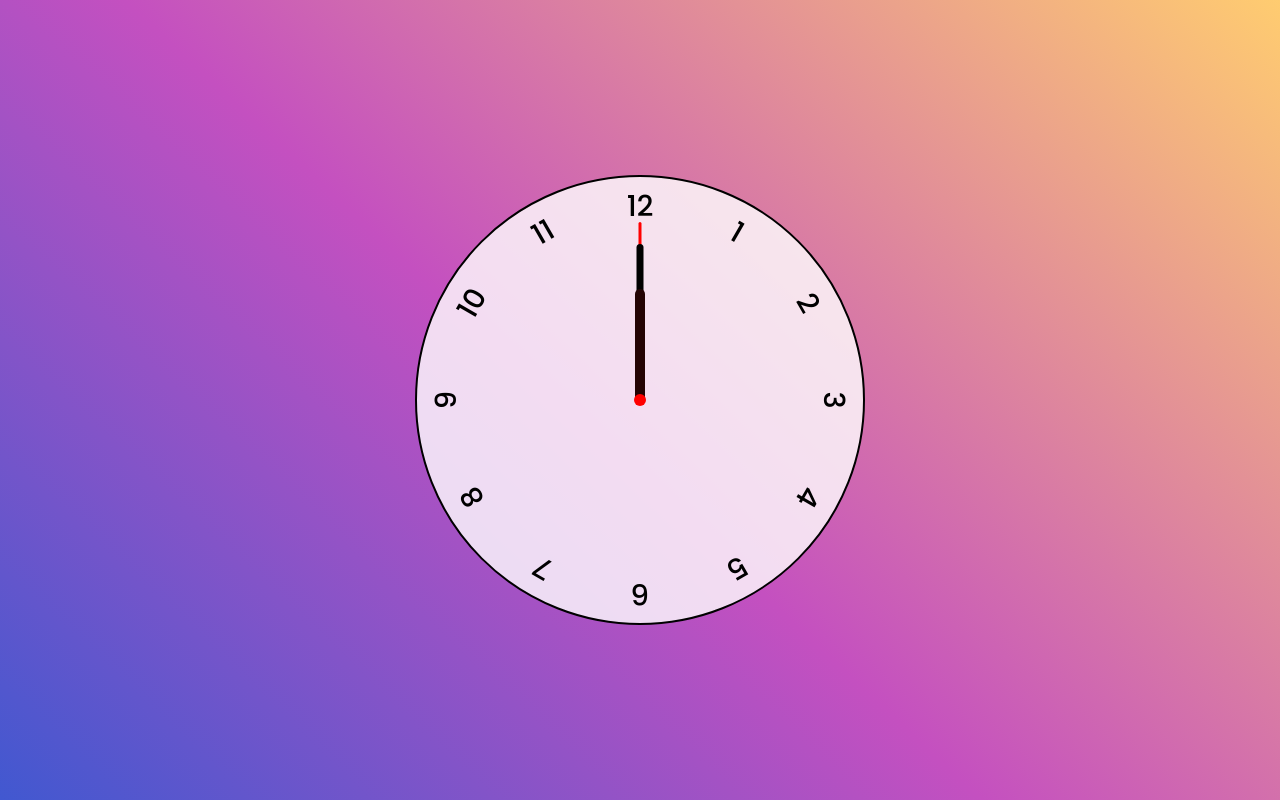
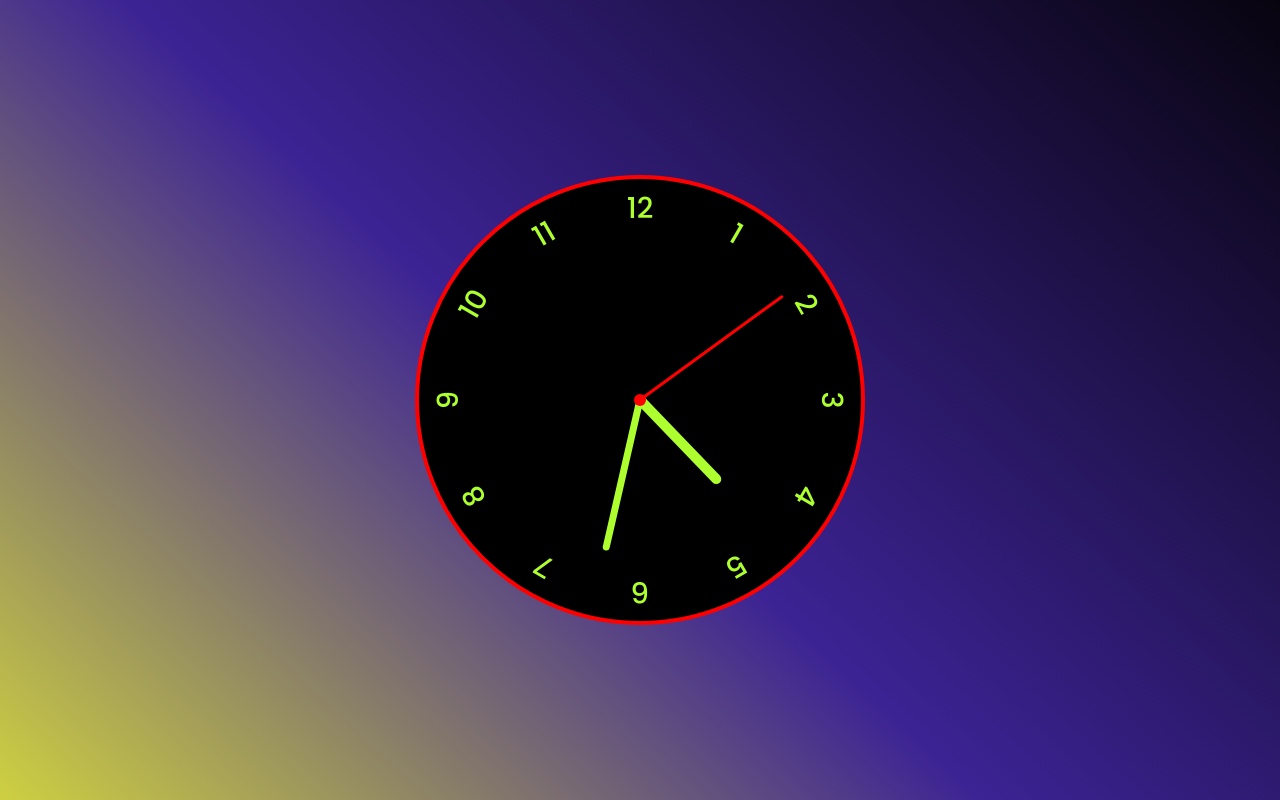
Before and after one commit to danizelrocha/Relogio, a plain HTML site: page index.html in a window 1280 px wide. Drawn offline with Linux system fonts and the light colour scheme.

Commit message:
Relógio Analógico-JS
Finalizado com JS

```diff
--- a/css/style.css
+++ b/css/style.css
@@ -8,9 +8,9 @@
 body{
     background-image:linear-gradient(
      43deg,
-   #4158d0 0%,
-   #c450c0 46%,
-   #ffcc70 100%
+   #ced041 0%,
+   #3c2394 46%,
+   #08040f 100%
   );
   height: 100vh;
   display: flex;
@@ -20,9 +20,11 @@ body{
 
 .clock{
     width: 450px;
-    height: 450px;background-color: rgba(255, 255, 255, 0.8);
+    height: 450px;
+    color: greenyellow;
+    background-color: black;
     border-radius: 50%;
-    border: 2px solid black;
+    border: 4px solid red;
     position: relative;
 }
 
@@ -75,7 +77,6 @@ body{
 .clock .number.number-12 {
     --rotation:360deg   /*OU VOCE PODE USAR COM 0deg TAMBÉM FUNCIONA*/
 }
-
 /*PONTEIROS*/
 .clock::after{
     content: "";
@@ -91,7 +92,7 @@ body{
 
 }
 .clock .hand{
-    --rotation: 0;
+    --rotation: 0; /*SERÁ AUTERADO PELO js*/
 
     position: absolute;
     bottom: 50%;
@@ -104,19 +105,21 @@ body{
     border-top-right-radius: 12px;
 }
 
-.clock .hand.second{
+.clock .hand.seconds{
     width: 3px;
     height: 40%;
+    z-index: 12;
     background-color: red;
 }
+
 .clock .hand.minutes{
     width: 7px;
     height: 35%;
-    background-color: black;
+    background-color:greenyellow;
 }
 
 .clock .hand.hours{
     width: 10px;
-    height: 25%;
-    background-color: rgb(36, 4, 4);
+    height: 26%;
+    background-color: greenyellow;
 }
--- a/index.html
+++ b/index.html
@@ -12,7 +12,7 @@
 </head>
 <body>
     <div class="clock">
-        <div class="hand second"></div>
+        <div class="hand seconds"></div>
         <div class="hand minutes"></div>
         <div class="hand hours"></div>
 
@@ -29,8 +29,6 @@
         <div class="div number number-11">11</div>
         <div class="div number number-12">12</div>
     </div>
-
-
 </body>
 <script src="js/script.js"></script>
 </html>
--- a/js/script.js
+++ b/js/script.js
@@ -0,0 +1,23 @@
+const hoursHand = document.querySelector('.hand.hours');
+const minutesHand = document.querySelector('.hand.minutes');
+const secondsHand = document.querySelector('.hand.seconds');
+
+const setRotation = (element, rotationPercentage) => {
+    element.style.setProperty("--rotation", rotationPercentage * 360);
+};
+
+const setClock = () => {
+    const currentDate = new Date();
+
+    const secondsPercentage = currentDate.getSeconds() / 60;
+    const minutesPercentage = (secondsPercentage + currentDate.getMinutes()) / 60;
+    const hoursPercentage = (minutesPercentage + currentDate.getHours()) / 12;
+
+    setRotation(secondsHand, secondsPercentage);
+    setRotation(minutesHand, minutesPercentage);
+    setRotation(hoursHand, hoursPercentage);
+};
+
+setClock();
+
+setInterval(setClock, 1000);
```
